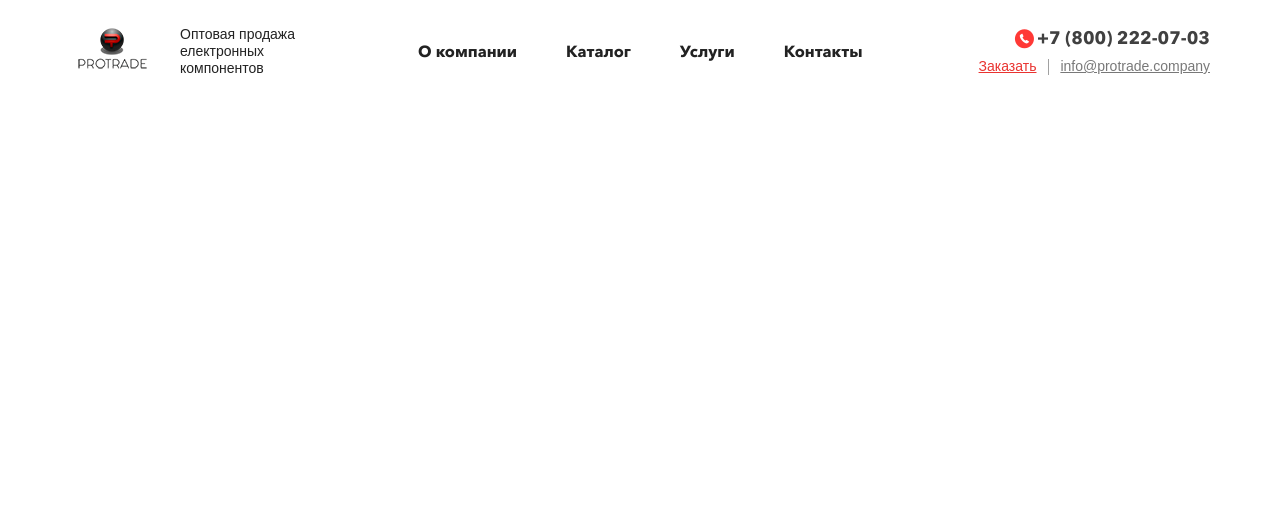
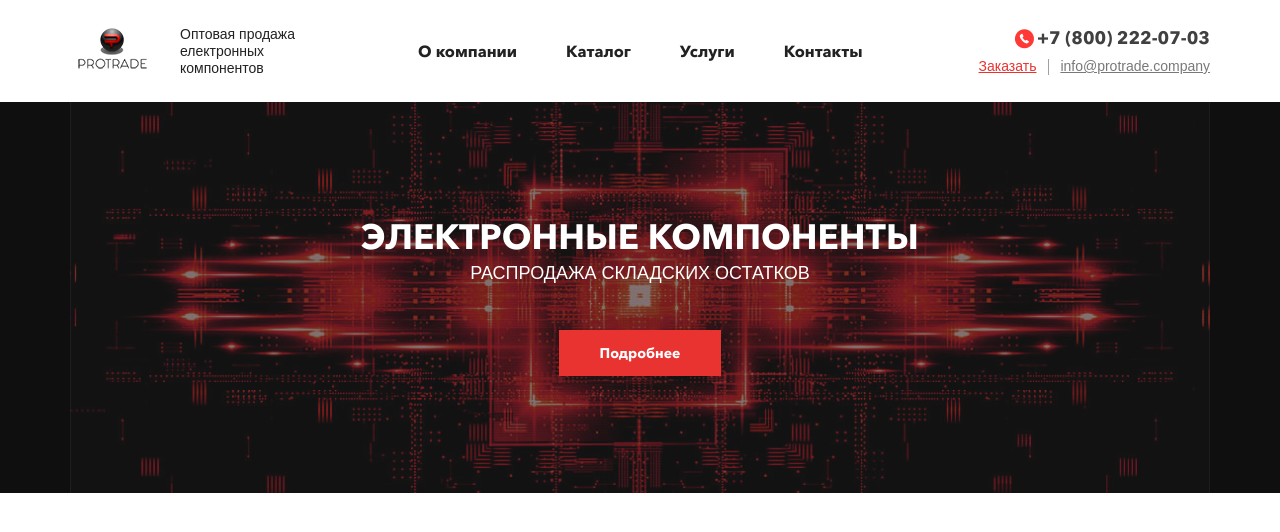
Before and after one commit to AlexKobiliansky/protrade, a website: page app/index.html in a window 1280 px wide. Drawn offline with Linux system fonts and the light colour scheme; a web font is replaced by a local one.

Commit message:
section intro complete

```diff
--- a/app/index.html
+++ b/app/index.html
@@ -55,6 +55,18 @@
 </header>
 <!-- ======= HEADER END ======= -->
 
+<!-- ======= SECTION INTRO START ======= -->
+<section class="s-intro">
+	<div class="container">
+		<div class="intro-container">
+			<h1>Электронные компоненты</h1>
+			<h2>Распродажа складских остатков</h2>
+			<a href="#0" class="btn btn-red">Подробнее</a>
+		</div>
+	</div>
+</section>
+<!-- ======= SECTION INTRO END ======= -->
+
 <script src="js/scripts.min.js"></script>
 
 </body>
--- a/app/sass/base/_general.sass
+++ b/app/sass/base/_general.sass
@@ -62,3 +62,21 @@ ul
 .hidden
   display: none!important
 // ======= END TEMPLATE STYLES =======
+.btn
+  display: inline-block
+  white-space: nowrap
+  text-align: center
+  min-width: 162px
+  line-height: 1
+  font-size: 14px
+  font-weight: 700
+  border: 1px solid transparent
+  +mt(.3s)
+  padding: 15px
+
+.btn-red
+  color: #fff
+  background-color: $accent
+  border-color: $accent
+  &:hover
+    background-color: darken($accent, 10%)
--- a/app/sass/base/_media.sass
+++ b/app/sass/base/_media.sass
@@ -17,6 +17,15 @@
 
 // ≥992px
 +media-breakpoint-down(md)
+
+  .s-intro
+    background-image: url('../img/bg-intro.png')
+    +bg-cover
+  .intro-container
+    background-color: transparent
+    &:before
+      background-image: none
+
   .top-line
     .middle
       flex-grow: inherit
@@ -35,6 +44,12 @@
 
 // ≥768px
 +media-breakpoint-down(sm)
+  .intro-container
+    h1
+      font-size: 28px
+    h2
+      font-size: 16px
+
   .top-line
     flex-wrap: wrap
     .middle
@@ -44,6 +59,15 @@
 
 // ≥480px
 +media-breakpoint-down(xs)
+
+  .intro-container
+    line-height: 1.3
+    padding: 90px 0
+    h1
+      margin-bottom: 15px
+    h2
+      font-size: 16px
+
   .top-line
     .right
       font-size: 13px
--- /dev/null
+++ b/app/sass/layout/_s-intro.sass
@@ -0,0 +1,32 @@
+.s-intro
+  background-color: #0f0f0f
+  color: #fff
+  text-align: center
+
+.intro-container
+  background-color: #222
+  position: relative
+  padding: 117px 0
+  line-height: 1
+  &:before
+    content: ''
+    position: absolute
+    left: 0
+    top: 0
+    right: 0
+    bottom: 0
+    background-image: url('../img/bg-intro.png')
+    +bg-cover
+  h1, h2, .btn
+    position: relative
+    z-index: 2
+  h1
+    font-size: 35px
+    margin-bottom: 10px
+    text-transform: uppercase
+  h2
+    font-size: 18px
+    text-transform: uppercase
+    font-weight: normal
+  .btn
+    margin-top: 40px
--- a/app/sass/main.sass
+++ b/app/sass/main.sass
@@ -6,7 +6,7 @@
 
 
 @import layout/header
-//all sections of main page must be there
+@import layout/s-intro
 @import layout/footer
 
 
```
Also changed, not shown: app/css/main.min.css, app/img/bg-intro.png (added).
